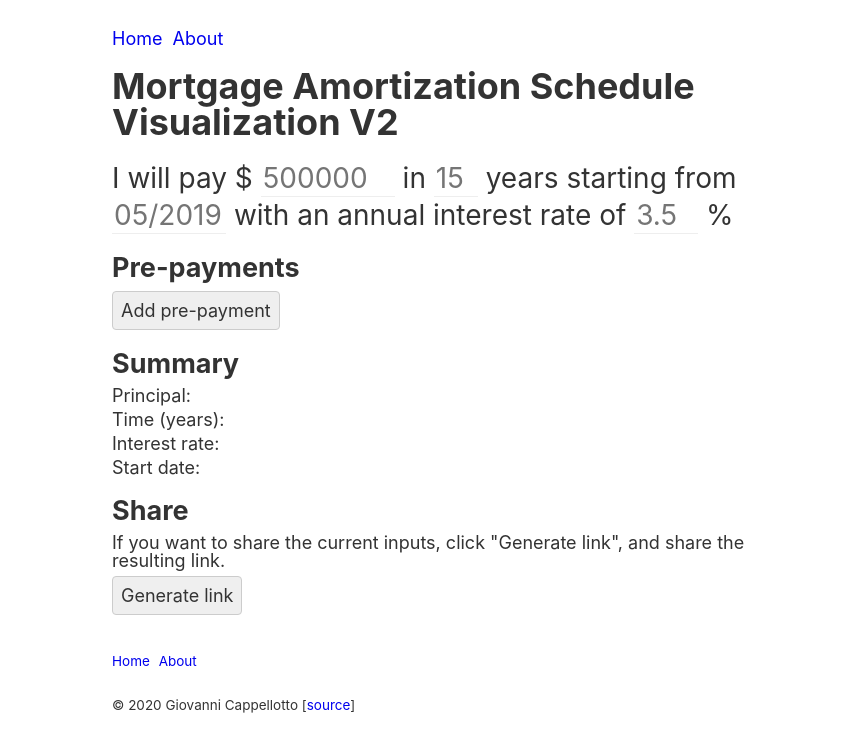
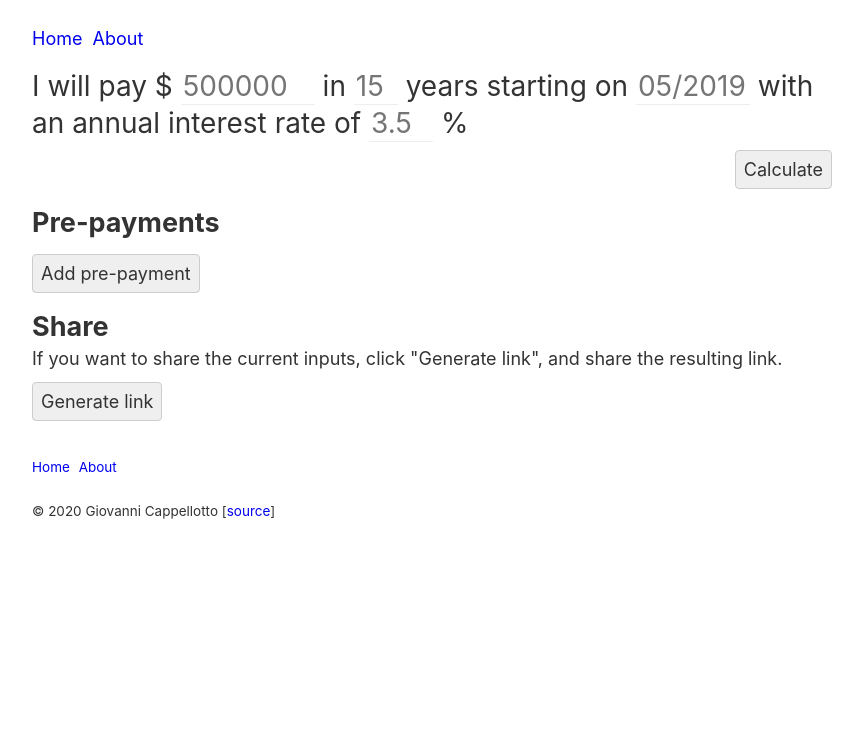
Before and after one commit to curlybracketshq/giovanni.curlybrackets.it, a Jekyll site: the page built from mortgage/v2/index.html, in a window 1280 px wide. Shown: the top 752 px of the page, without its empty margins (208-1071 px from the left). Built offline with Jekyll 4.4.1, drawn with Linux system fonts in a browser that asks for light colours.

Commit message:
Move all mortgage resources in a subdirectory

```diff
--- a/_includes/mortgage_v2.html
+++ /dev/null
@@ -1,52 +0,0 @@
-<div class="form">
-  I will pay $
-  <input id="principal" type="text" placeholder="500000" />
-  in
-  <input id="time_years" type="text" placeholder="15" />
-  years starting from
-  <input id="start_date" type="text" placeholder="05/2019" />
-  with an annual interest rate of
-  <input id="interest_rate" type="text" placeholder="3.5" />
-  %
-</div>
-
-<div id="pre_payments">
-  <h2>Pre-payments</h2>
-  <div id="pre_payment_forms"></div>
-  <button id="add_pre_payment">Add pre-payment</button>
-</div>
-
-<div id="output_summary"></div>
-
-<div id="viz">
-  <svg id="viz_principal"></svg>
-  <svg id="viz_interest"></svg>
-  <div id="slider">
-    <input type="range" id="viz_time" min="0" max="180" value="0" />
-    <label for="viz_time">Time</label>
-  </div>
-  <div id="viz_current_period"></div>
-  <div id="viz_legend"></div>
-</div>
-
-<div id="share">
-  <h2>Share</h2>
-  <div>
-    If you want to share the current inputs, click "Generate link", and share
-    the resulting link.
-  </div>
-  <button id="generate_link">Generate link</button>
-</div>
-
-<div id="output_schedule"></div>
-
-<script type="text/javascript" src="{{ '/javascripts/mortgage_v2.js' | relative_url }}"></script>
-<script type="text/javascript">
-  var head = document.getElementsByTagName('head')[0];
-  var link = document.createElement('link');
-  link.href = "{{ '/mortgage/style.css' | relative_url }}";
-  link.media = 'screen';
-  link.type = 'text/css';
-  link.rel = 'stylesheet';
-  head.appendChild(link);
-</script>
--- a/mortgage/v2/index.html
+++ b/mortgage/v2/index.html
@@ -4,8 +4,60 @@
 description: A tool for visualizing your mortgate amortization schedule.
 ---
 
-<header>
-  <h1>{{ page.title }}</h1>
-</header>
+<div class="form">
+  <div>
+    I will pay $
+    <input id="principal" type="text" placeholder="500000" />
+    in
+    <input id="time_years" type="text" placeholder="15" />
+    years starting on
+    <input id="start_date" type="text" placeholder="05/2019" />
+    with an annual interest rate of
+    <input id="interest_rate" type="text" placeholder="3.5" />
+    %
+  </div>
+  <div class="button_container">
+    <button id="compute">Calculate</button>
+  </div>
+</div>
 
-{% include mortgage_v2.html %}
+<div id="output_summary"></div>
+
+<div id="viz">
+  <svg id="viz_principal"></svg>
+  <svg id="viz_interest"></svg>
+  <div id="slider">
+    <input type="range" id="viz_time" min="0" max="180" value="0" />
+    <label for="viz_time">Time</label>
+  </div>
+  <div id="viz_current_period"></div>
+  <div id="viz_legend"></div>
+</div>
+
+<div id="pre_payments">
+  <h2>Pre-payments</h2>
+  <div id="pre_payment_forms"></div>
+  <button id="add_pre_payment">Add pre-payment</button>
+</div>
+
+<div id="share">
+  <h2>Share</h2>
+  <div>
+    If you want to share the current inputs, click "Generate link", and share
+    the resulting link.
+  </div>
+  <button id="generate_link">Generate link</button>
+</div>
+
+<div id="output_schedule"></div>
+
+<script type="text/javascript" src="{{ '/mortgage/v2/index.js' | relative_url }}"></script>
+<script type="text/javascript">
+  var head = document.getElementsByTagName('head')[0];
+  var link = document.createElement('link');
+  link.href = "{{ '/mortgage/v2/style.css' | relative_url }}";
+  link.media = 'screen';
+  link.type = 'text/css';
+  link.rel = 'stylesheet';
+  head.appendChild(link);
+</script>
--- a/javascripts/mortgage_v2.js
+++ b/mortgage/v2/index.js
@@ -488,33 +488,6 @@
     return item;
   }
 
-  function displaySummary() {
-    E.outputSummary.textContent = '';
-
-    var title = document.createElement('h2');
-    title.textContent = 'Summary';
-    E.outputSummary.appendChild(title);
-
-    var key, item;
-    for (key in M.input) {
-      if (M.input.hasOwnProperty(key)) {
-        item = buildSummaryItem(key, M.input[key]);
-        E.outputSummary.appendChild(item);
-      }
-    }
-
-    if (!isInputDataValid(M.input)) {
-      return;
-    }
-
-    for (key in M.computed) {
-      if (M.computed.hasOwnProperty(key)) {
-        item = buildSummaryItem(key, M.computed[key]);
-        E.outputSummary.appendChild(item);
-      }
-    }
-  }
-
   // Convert a JS date to a date object.
   function toDate(date) {
     return {
@@ -740,7 +713,6 @@
       M.computedWithoutPrePayments = computeAmortizationSchedule({});
     }
 
-    displaySummary();
     displaySchedule();
     displayViz();
   }
--- /dev/null
+++ b/mortgage/v2/style.css
@@ -0,0 +1,107 @@
+table {
+  width: 100%;
+  border-left: 1px solid #CCC;
+  border-top: 1px solid #CCC;
+}
+
+th {
+  font-weight: bold;
+}
+
+td, th {
+  padding: 4px;
+  border-right: 1px solid #CCC;
+  border-bottom: 1px solid #CCC;
+}
+
+tr.selected_period {
+  background-color: #EEE;
+}
+
+td.payment_amount,
+td.payment_interest_amount,
+td.payment_principal_amount,
+td.remaining_principal {
+  text-align: right;
+}
+
+.form,
+.form input,
+button {
+  color: #333;
+  font-family: -apple-system, sans-serif;
+}
+
+.form,
+.form input {
+  font-size: 28px;
+}
+
+.form {
+  margin: 20px auto;
+}
+
+.form input {
+  background-color: transparent;
+  border: none;
+  border-bottom: 1px solid #EEE;
+}
+
+.form input:focus {
+  outline: none;
+  border-bottom: 1px solid #CCC;
+}
+
+.button_container {
+  overflow: hidden;
+  clear: both;
+}
+
+.button_container button {
+  float: right;
+}
+
+button {
+  border: 1px solid #CCC;
+  border-radius: 4px;
+  padding: 8px;
+  font-size: 18px;
+  margin-top: 8px;
+}
+
+#principal,
+.pre_payment {
+  width: 130px;
+}
+
+#time_years {
+  width: 40px;
+}
+
+#start_date,
+.pre_payment_date {
+  width: 110px;
+}
+
+#interest_rate {
+  width: 60px;
+}
+
+#share,
+#output_summary,
+#output_schedule {
+  margin: 20px auto;
+}
+
+#inputs div,
+#share div,
+#viz div,
+#output_summary div {
+  margin: 6px auto;
+}
+
+/* Override global styles */
+
+#container {
+  width: 800px;
+}
```
Also changed, not shown: _includes/mortgage.html (deleted, +0 -72 lines), mortgage/index.html (+72 -1 lines), mortgage/index.js (renamed from javascripts/mortgage.js).
